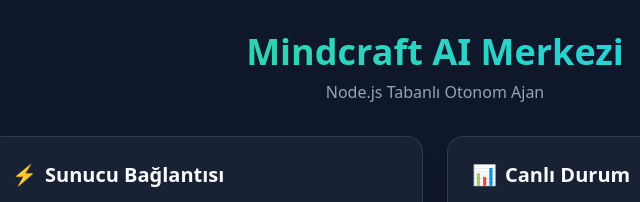
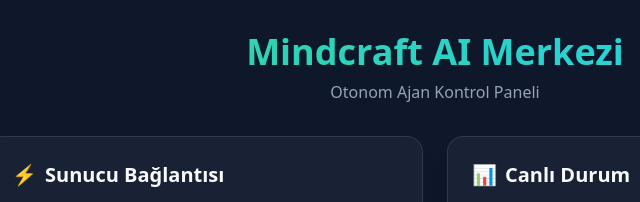
Before and after one commit to ahmetmerk779-png/Yapayzeka, a website: page public/index.html in a window 1280 px wide. Shown: the top 202 px of the page, 205-845 px from the left. Drawn offline with nearby package versions, Linux system fonts and the light colour scheme; no server answers.

Commit message:
Update index.html

```diff
--- a/public/index.html
+++ b/public/index.html
@@ -3,7 +3,7 @@
 <head>
     <meta charset="UTF-8">
     <meta name="viewport" content="width=device-width, initial-scale=1.0">
-    <title>AI Bot Kontrol Paneli</title>
+    <title>Mindcraft AI Kontrol Merkezi</title>
     <script src="https://cdn.tailwindcss.com"></script>
     <style>
         body { background-color: #0f172a; color: #f8fafc; }
@@ -13,15 +13,12 @@
 </head>
 <body class="min-h-screen p-4 md:p-8 font-sans">
     <div class="max-w-4xl mx-auto space-y-6">
-
-        <!-- Başlık -->
         <header class="text-center mb-8">
             <h1 class="text-4xl font-black text-transparent bg-clip-text bg-gradient-to-r from-emerald-400 to-cyan-400">Mindcraft AI Merkezi</h1>
-            <p class="text-slate-400 mt-2">Node.js Tabanlı Otonom Ajan</p>
+            <p class="text-slate-400 mt-2">Otonom Ajan Kontrol Paneli</p>
         </header>
 
         <div class="grid grid-cols-1 md:grid-cols-2 gap-6">
-            <!-- Bağlantı Kartı -->
             <div class="glass p-6 rounded-2xl shadow-xl">
                 <h2 class="text-xl font-bold mb-4 flex items-center gap-2"><span class="text-emerald-400">⚡</span> Sunucu Bağlantısı</h2>
                 <div class="space-y-4">
@@ -46,7 +43,6 @@
                 </div>
             </div>
 
-            <!-- Canlı İstatistikler Kartı -->
             <div class="glass p-6 rounded-2xl shadow-xl">
                 <h2 class="text-xl font-bold mb-4 flex items-center gap-2"><span class="text-cyan-400">📊</span> Canlı Durum</h2>
                 <div id="offlineState" class="h-full flex items-center justify-center text-slate-500">Bot şu an çevrimdışı.</div>
@@ -104,7 +100,6 @@
             btn.classList.remove('opacity-75', 'cursor-not-allowed');
         }
 
-        // 2 saniyede bir bot verilerini çek
         setInterval(async () => {
             try {
                 const res = await fetch('/api/status');
@@ -126,4 +121,4 @@
         }, 2000);
     </script>
 </body>
-  </html>
+                            </html>
```
